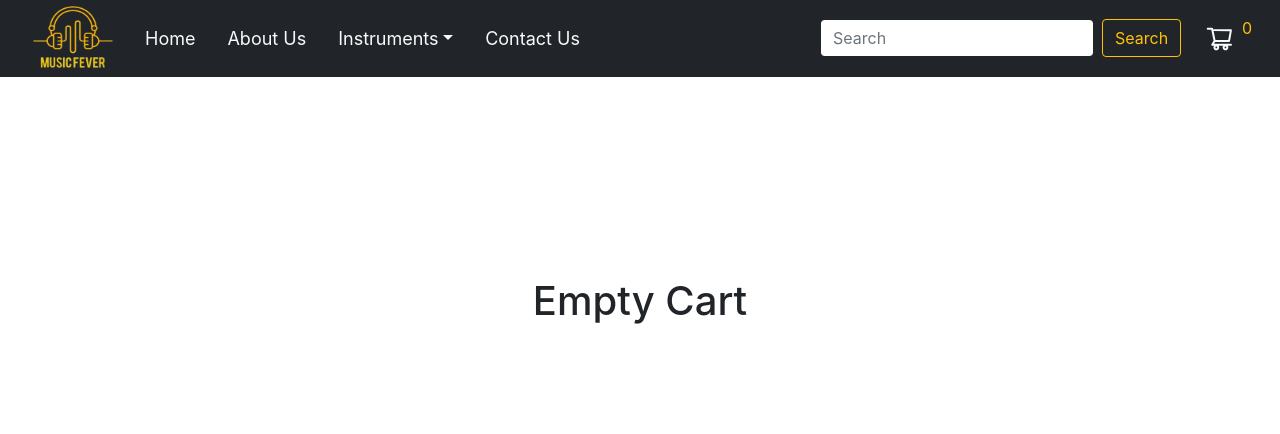
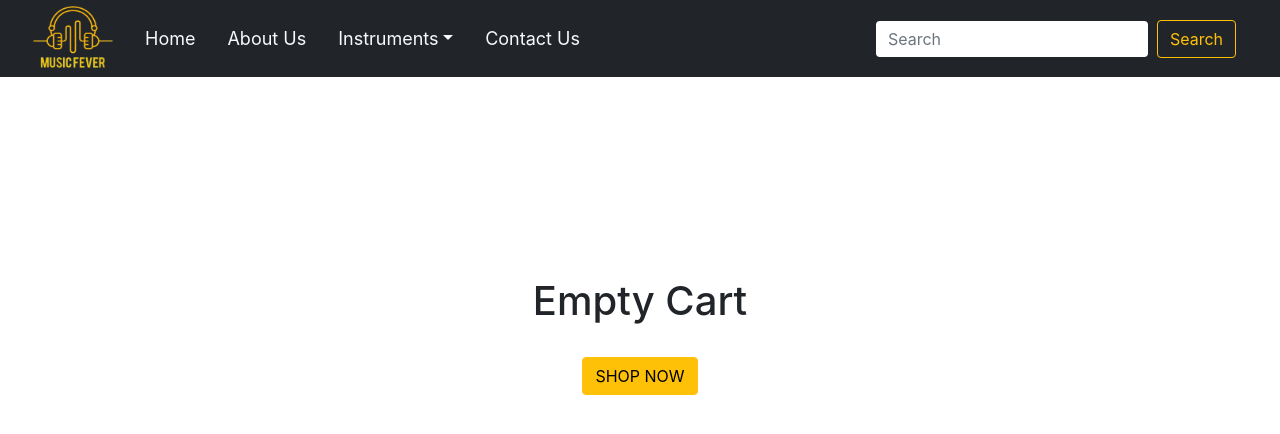
Before and after one commit to sorofivan/musicfever_sorof, a React (Create React App) app: page /cart in a window 1280 px wide. Shown: the top 434 px of the page. Built offline with nearby package versions, Linux system fonts and the light colour scheme.

Commit message:
CartView

```diff
--- a/src/components/Cart/Cart.jsx
+++ b/src/components/Cart/Cart.jsx
@@ -1,36 +1,82 @@
 import React, { useContext } from "react";
 import { CartContext } from "../CartProvider/CartProvider";
 import { BsTrash } from "react-icons/bs";
+import { Link } from "react-router-dom";
 
 const Cart = () => {
   const { items, removeItem, clearItems } = useContext(CartContext);
 
+  const totalPrice = () => {
+    const totalByItem = items.map((item) => {
+      return item.price * item.quantity;
+    });
+    return totalByItem.reduce((a, b) => {
+      return a + b;
+    }, 0);
+  };
+
   return (
     <div className="my-5">
       {items.length > 0 ? (
-        items.map((item) => (
-          <div className="d-flex justify-content-center my-2" key={item.id}>
-            <h5 className="mx-2">
-              {item.brand} {item.model}: ${item.price} x{item.quantity}
+        items.map((item, index) => (
+          <div className="d-flex justify-content-between my-2" key={item.id}>
+            <h5 style={{ marginLeft: 250 }}>#{index + 1}</h5>
+            <h5 className="mx-5">
+              {item.brand} {item.model} | ${item.price} x{item.quantity} | $
+              {(item.quantity * item.price).toFixed(3)}
             </h5>
             <BsTrash
-              style={{ margin: 6, color: "#f00", cursor: "pointer" }}
+              style={{
+                marginRight: 250,
+                marginTop: 6,
+                color: "#f00",
+                cursor: "pointer",
+              }}
               onClick={() => removeItem(item.id)}
             />
           </div>
         ))
       ) : (
-        <h1 style={{ margin: 200 }}>Empty Cart</h1>
+        <div>
+          <h1 style={{ marginTop: 200 }}>Empty Cart</h1>
+          <Link
+            to="/"
+            type="button"
+            className="btn btn-warning text-uppercase my-4"
+          >
+            shop now
+          </Link>
+        </div>
       )}
-      {items.length > 0 ? (
+      {totalPrice() > 0 && (
+        <div className="text-uppercase my-5">
+          <h3>{"total: $" + totalPrice().toFixed(3)}</h3>
+        </div>
+      )}
+      {items.length > 0 && (
+        <div className="my-5">
           <button
             type="button"
-          className="btn btn-danger text-uppercase my-4"
+            className="w-25 btn btn-danger text-uppercase mx-3"
             onClick={() => clearItems()}
           >
             clear cart
           </button>
-      ) : null}
+          <button
+            type="button"
+            className="w-25 btn btn-success text-uppercase mx-3"
+          >
+            done
+          </button>
+          <Link
+            to="/"
+            type="button"
+            className="w-25 btn btn-warning text-uppercase mx-3"
+          >
+            continue shopping
+          </Link>
+        </div>
+      )}
     </div>
   );
 };
--- a/src/components/CartWidget/CartWidget.jsx
+++ b/src/components/CartWidget/CartWidget.jsx
@@ -14,12 +14,16 @@ const CartWidget = () => {
   });
 
   return (
+    <>
+      {items.length > 0 && (
         <div className="d-flex">
           <Link to="/cart" className="p-2">
             <AiOutlineShoppingCart size="1.8rem" color="#f8f9fa" />
           </Link>
           <p className="text-warning">{cartWidgetCount}</p>
         </div>
+      )}
+    </>
   );
 };
 
--- a/src/components/ItemCount/ItemCount.jsx
+++ b/src/components/ItemCount/ItemCount.jsx
@@ -2,7 +2,7 @@ import React, { useState } from "react";
 import { AiFillMinusCircle } from "react-icons/ai";
 import { AiFillPlusCircle } from "react-icons/ai";
 
-const ItemCount = ({ item, stock, initial, addItem }) => {
+const ItemCount = ({ stock, initial, onAdd }) => {
   const [quantity, setQuantity] = useState(initial);
 
   function subtractQuantity() {
@@ -17,6 +17,10 @@ const ItemCount = ({ item, stock, initial, addItem }) => {
     }
   }
 
+  const addToCart = () => {
+    onAdd(quantity);
+  };
+
   return (
     <div>
       <div className="d-flex mt-4 justify-content-center">
@@ -30,8 +34,8 @@ const ItemCount = ({ item, stock, initial, addItem }) => {
       </div>
       <button
         type="button"
-        className="btn btn-warning text-uppercase my-3"
-        onClick={() => addItem(item, quantity)}
+        className="btn btn-warning text-uppercase my-3 mb-5"
+        onClick={addToCart}
       >
         add to cart
       </button>
--- a/src/components/ItemDetail/ItemDetail.css
+++ b/src/components/ItemDetail/ItemDetail.css
@@ -27,7 +27,7 @@ body {
 /* Left Column */
 .left-column img {
   width: 100%;
-  position: absolute;
+  position: relative;
   left: 0;
   top: 0;
   opacity: 0;
--- a/src/components/ItemDetail/ItemDetail.jsx
+++ b/src/components/ItemDetail/ItemDetail.jsx
@@ -1,4 +1,4 @@
-import React, { useContext } from "react";
+import React, { useContext, useState } from "react";
 import { Link } from "react-router-dom";
 import { CartContext } from "../CartProvider/CartProvider";
 import ItemCount from "../ItemCount/ItemCount";
@@ -6,6 +6,13 @@ import "../ItemDetail/ItemDetail.css";
 
 const ItemDetail = ({ item }) => {
   const { addItem } = useContext(CartContext);
+
+  const [add, setAdd] = useState(false);
+
+  const onAdd = (quantity) => {
+    addItem(item, quantity);
+    setAdd(true);
+  };
 
   return (
     <div className="container">
@@ -33,21 +40,31 @@ const ItemDetail = ({ item }) => {
           <p>
             <b>Stock {item.stock}</b>
           </p>
-          <div>
+          {!add ? (
             <ItemCount
               item={item}
               stock={item.stock}
               initial={1}
-              addItem={addItem}
+              onAdd={onAdd}
             />
-          </div>
+          ) : (
+            <div className="d-inline-flex flex-column">
               <Link
                 to="/cart"
                 type="button"
-            className="btn btn-success text-uppercase my-1"
+                className="btn btn-success text-uppercase my-2"
               >
                 checkout
               </Link>
+              <Link
+                to="/"
+                type="button"
+                className="btn btn-warning text-uppercase mt-2 mb-5"
+              >
+                continue shopping
+              </Link>
+            </div>
+          )}
         </div>
       </div>
     </div>
```
Lines whose indentation alone changed are shown as unchanged.
